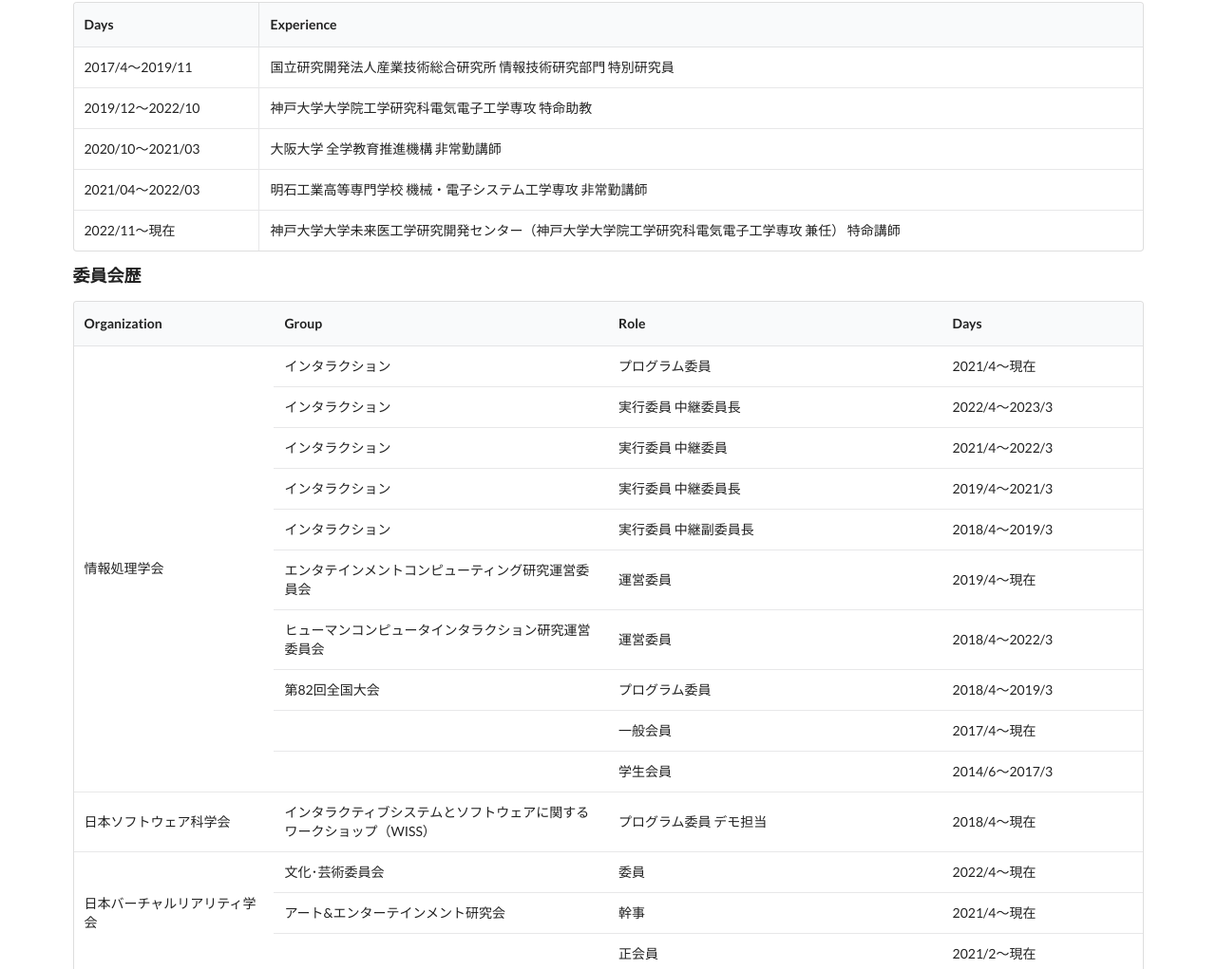
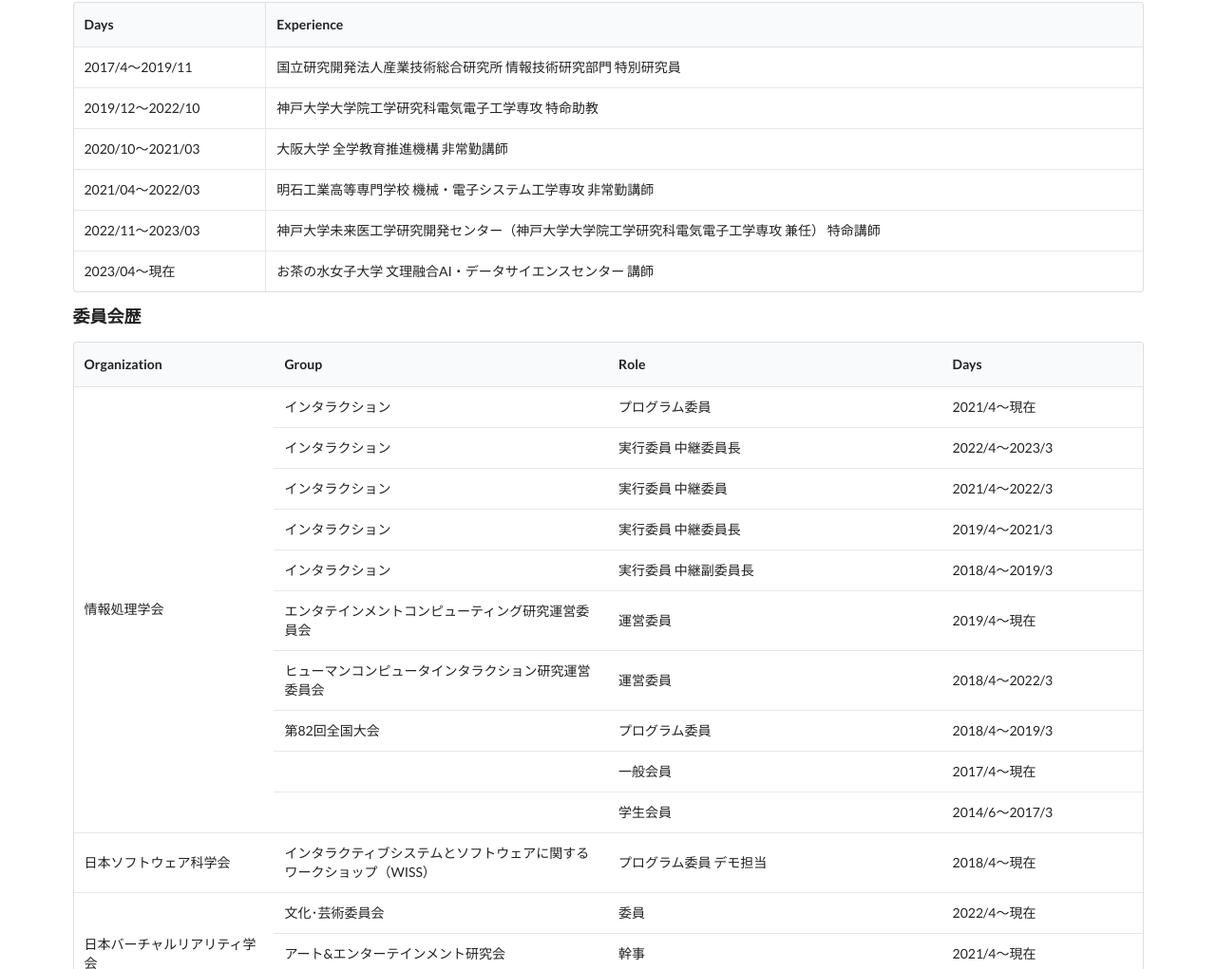
Before and after one commit to shuhei2306/shuhei2306.github.io, a website: page about-j.html in a window 1280 px wide. Shown: the part 969-1990 px from the top of the page at 95% size. Drawn offline with nearby package versions, Linux system fonts and the light colour scheme.

Commit message:
update
update

```diff
--- a/about-j.html
+++ b/about-j.html
@@ -346,8 +346,12 @@
                                 <td data-label="Experience">明石工業高等専門学校 機械・電子システム工学専攻 非常勤講師</td>
                             </tr>
                             <tr>
-                                <td data-label="Days">2022/11～現在</td>
-                                <td data-label="Experience">神戸大学大学未来医工学研究開発センター（神戸大学大学院工学研究科電気電子工学専攻 兼任） 特命講師</td>
+                                <td data-label="Days">2022/11～2023/03</td>
+                                <td data-label="Experience">神戸大学未来医工学研究開発センター（神戸大学大学院工学研究科電気電子工学専攻 兼任） 特命講師</td>
+                            </tr>
+                            <tr>
+                                <td data-label="Days">2023/04～現在</td>
+                                <td data-label="Experience">お茶の水女子大学 文理融合AI・データサイエンスセンター 講師</td>
                             </tr>
                         </tbody>
                     </table>
```
